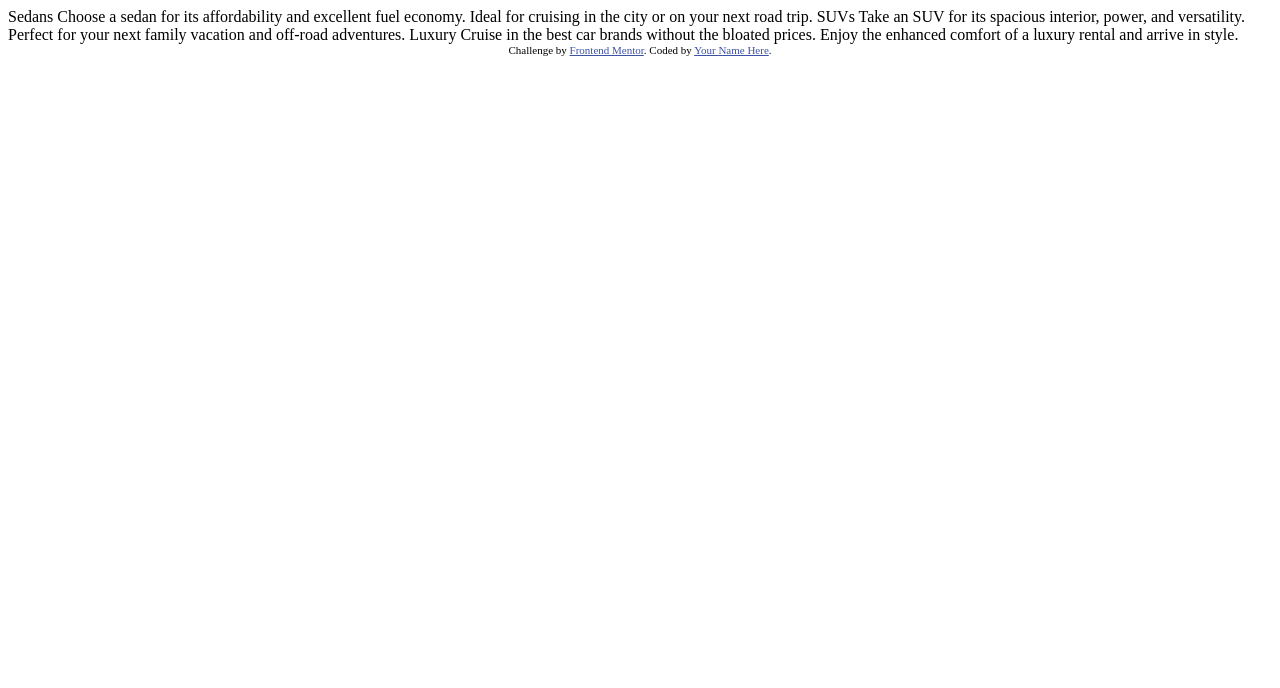
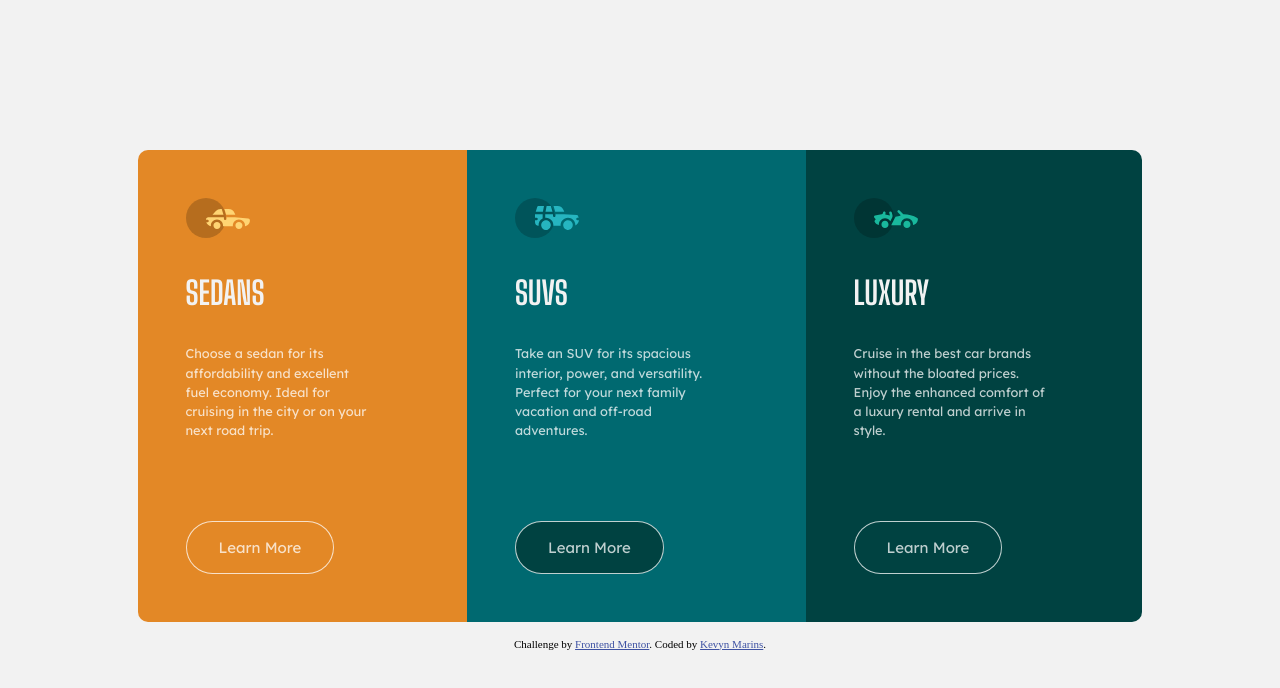
Before and after one commit to KevynSM/3-column-preview-card-component, a plain HTML site: page index.html in a window 1280 px wide. Drawn offline with Linux system fonts and the light colour scheme.

Commit message:
style.css done

```diff
--- a/index.html
+++ b/index.html
@@ -5,6 +5,15 @@
   <meta name="viewport" content="width=device-width, initial-scale=1.0"> <!-- displays site properly based on user's device -->
 
   <link rel="icon" type="image/png" sizes="32x32" href="./images/favicon-32x32.png">
+  <link rel="stylesheet" href="style.css">
+
+  <link rel="preconnect" href="https://fonts.googleapis.com">
+  <link rel="preconnect" href="https://fonts.gstatic.com" crossorigin>
+  <link href="https://fonts.googleapis.com/css2?family=Lexend+Deca&display=swap" rel="stylesheet">
+
+  <link rel="preconnect" href="https://fonts.googleapis.com">
+  <link rel="preconnect" href="https://fonts.gstatic.com" crossorigin>
+  <link href="https://fonts.googleapis.com/css2?family=Big+Shoulders+Display:wght@700&display=swap" rel="stylesheet">
 
   <title>Frontend Mentor | 3-column preview card component</title>
 
@@ -15,22 +24,40 @@
   </style>
 </head>
 <body>
-
-  Sedans
+  <main>
+    <div class="card sedans">
+      <img src="images/icon-sedans.svg" alt="">
+      <h2>Sedans</h2>
+      <p>
         Choose a sedan for its affordability and excellent fuel economy. Ideal for cruising in the city
         or on your next road trip.
+      </p>
+      <a href="#">Learn More</a>
+    </div>
 
-  SUVs
+    <div class="card suvs">
+      <img src="images/icon-suvs.svg" alt="">
+      <h2>SUVs</h2>
+      <p>
         Take an SUV for its spacious interior, power, and versatility. Perfect for your next family vacation
         and off-road adventures.
+      </p>
+      <a href="#">Learn More</a>
+    </div>
 
-  Luxury
+    <div class="card luxury">
+      <img src="images/icon-luxury.svg" alt="">
+      <h2>Luxury</h2>
+      <p>
         Cruise in the best car brands without the bloated prices. Enjoy the enhanced comfort of a luxury
         rental and arrive in style.
-
+      </p>
+      <a href="#">Learn More</a>
+    </div>
+  </main>
   <div class="attribution">
     Challenge by <a href="https://www.frontendmentor.io?ref=challenge" target="_blank">Frontend Mentor</a>.
-    Coded by <a href="#">Your Name Here</a>.
+    Coded by <a href="https://github.com/KevynSM">Kevyn Marins</a>.
   </div>
 </body>
 </html>
--- /dev/null
+++ b/style.css
@@ -0,0 +1,132 @@
+:root {
+    --Bright-orange: hsl(31, 77%, 52%);
+    --Dark-cyan: hsl(184, 100%, 22%);
+    --Very-dark-cyan: hsl(179, 100%, 13%);
+    --Transparent-white: hsla(0, 0%, 100%, 0.75);
+    --Very-light-gray: hsl(0, 0%, 95%);
+}
+
+* {
+    box-sizing: border-box;
+    border: 0;
+    margin: 0;
+    padding: 0;
+}
+
+body {
+    min-height: 100vh;
+    background-color: var(--Very-light-gray);
+    display: flex;
+    justify-content: center;
+    align-items: center;
+    flex-direction: column;
+    font-size: 15px;
+}
+
+main {
+    width: 345px;
+    display: flex;
+    flex-direction: column;
+    align-items: center;
+    margin-bottom: 1rem;
+}
+
+.card {
+    /* width: 80%; */
+    padding: 3rem;
+}
+
+.sedans {
+    background-color: var(--Bright-orange);
+    border-radius: 10px 10px 0 0;
+}
+
+.suvs {
+    background-color: var(--Dark-cyan);
+}
+
+.luxury {
+    background-color: var(--Very-dark-cyan);
+    border-radius: 0 0 10px 10px;
+}
+
+h2 {
+    color: var(--Very-light-gray);
+    text-transform: uppercase;
+    font-family: 'Big Shoulders Display', cursive;
+    font-weight: 700;
+    font-size: 2rem;
+    margin-top: 2rem;
+}
+
+p {
+    color: var(--Transparent-white);
+    font-family: 'Lexend Deca', sans-serif;
+    font-weight: 400;
+    font-size: 0.8rem;
+    line-height: 1.2rem;
+    margin-top: 2rem;
+    width: 80%;
+}
+
+.card a {
+    display: inline-block;
+    background-color: var(--Very-light-gray);
+    padding: 1rem 2rem 1rem 2rem;
+    border-radius: 2rem;
+    margin-top: 2rem;
+    text-decoration: none;
+    font-family: 'Lexend Deca', sans-serif;
+}
+
+.sedans a {
+    color: var(--Bright-orange);
+}
+
+.suvs a {
+    color: var(--Very-dark-cyan);
+}
+
+.luxury a {
+    color: var(--Very-dark-cyan);
+}
+
+
+@media (min-width: 1005px) {
+    main {
+        width:1005px;
+        flex-direction: row;;
+    }
+
+    .sedans {
+        border-radius: 10px 0 0 10px;
+    }
+
+    .luxury {
+        border-radius: 0 10px 10px 0;
+    }
+
+    p {
+        font-size: 0.8rem;
+    }
+
+    .card a {
+        color: var(--Transparent-white);
+        border: 1px solid var(--Transparent-white);
+        margin-top: 5rem;
+    }
+
+    .sedans a {
+        background-color: var(--Bright-orange);
+    }
+
+    .suvs a {
+        background-color: var(--Very-dark-cyan);
+    }
+
+    .luxury a {
+        background-color: var(--Very-dark-cyan);
+    }
+
+
+}
```
Lines whose indentation alone changed are shown as unchanged.
